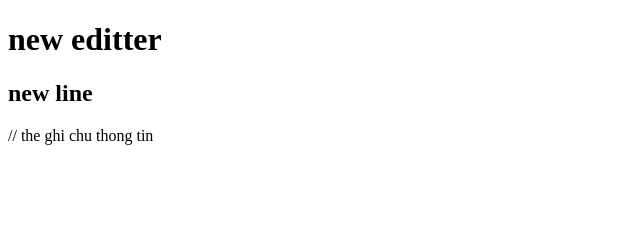
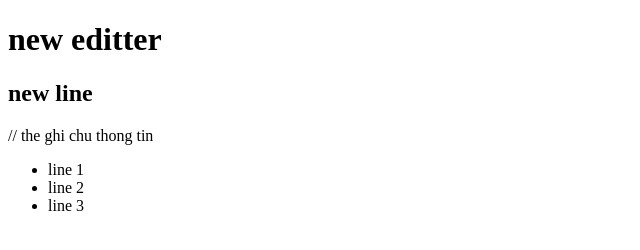
Before and after one commit to vanphu25/Front-end-T0306, a plain HTML site: page b01/index.html in a window 1280 px wide. Shown: the whole page, without its empty margins (0-640 px from the left). Drawn offline with Linux system fonts and the light colour scheme.

Commit message:
add div and ul

```diff
--- a/b01/index.html
+++ b/b01/index.html
@@ -8,6 +8,12 @@
 <body>
     <h1>new editter</h1>
     <h2>new line</h2>// the ghi chu thong tin
-
+    <div>
+        <ul>
+            <li>line 1</li>
+            <li>line 2</li>
+            <li>line 3</li>
+        </ul>
+    </div>
 </body>
 </html>
```
